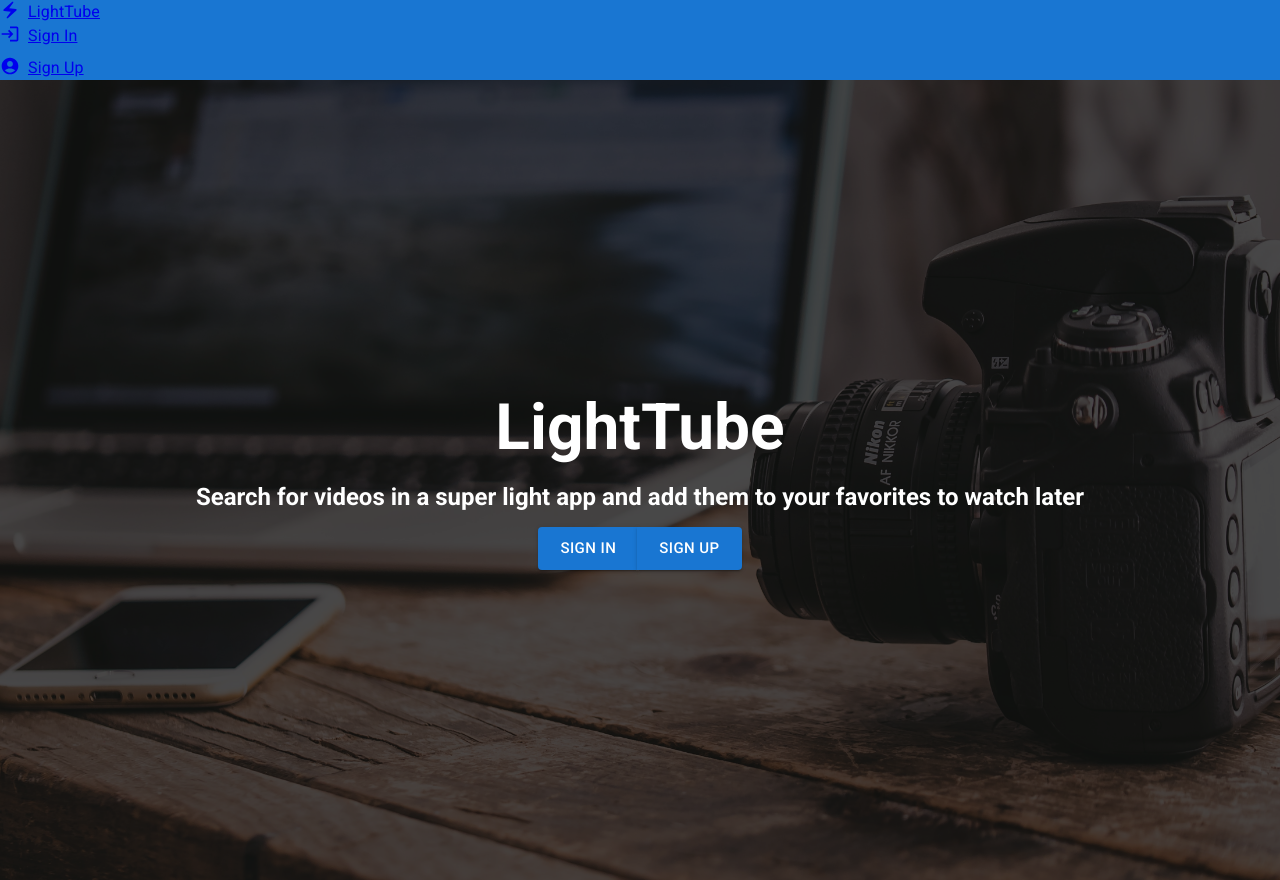
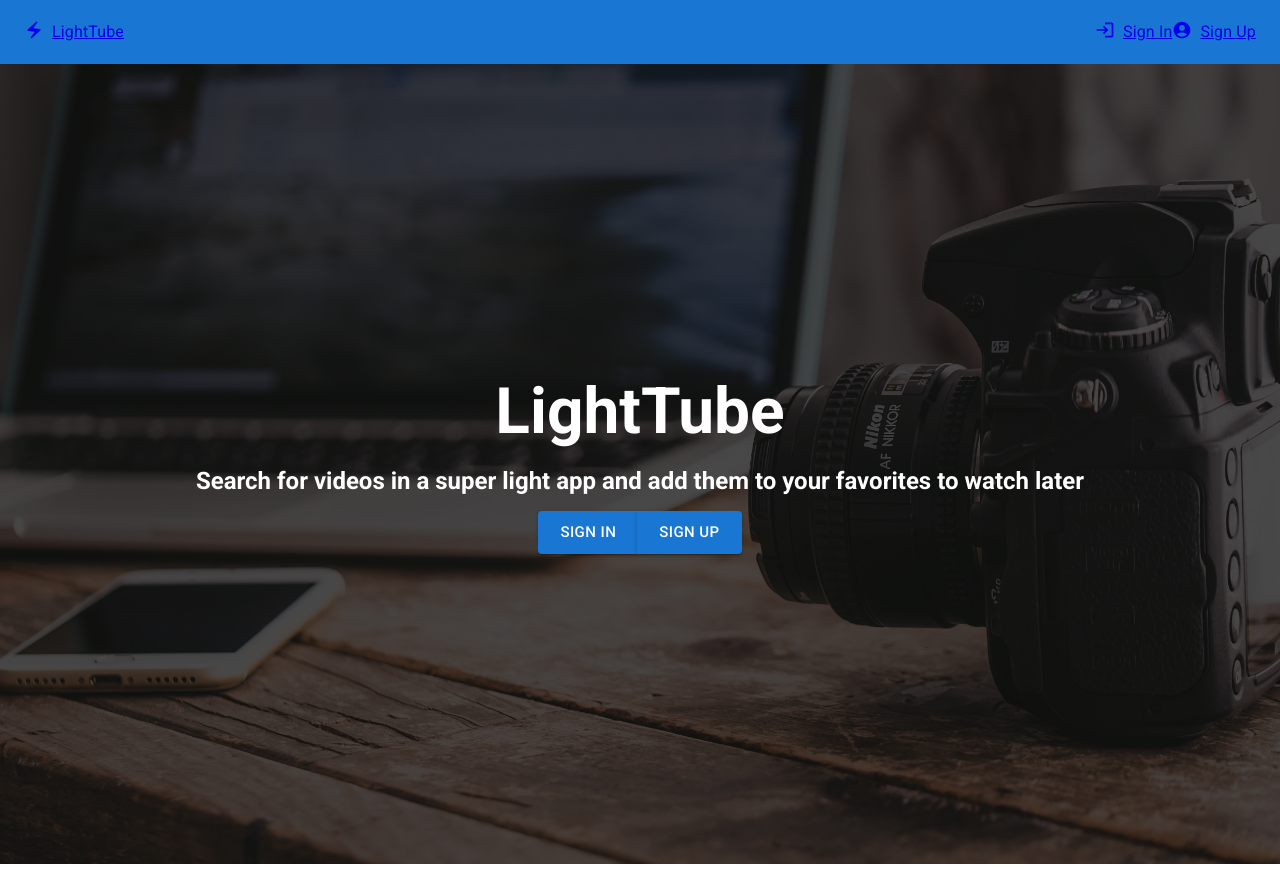
Before and after one commit to ferme1992/assement-lighttube, a React (Create React App) app in the folder client/: page / in a window 1280 px wide. Built offline with nearby package versions, Linux system fonts and the light colour scheme.

Commit message:
Navbar styling

```diff
--- a/client/src/components/layout/Navbar.tsx
+++ b/client/src/components/layout/Navbar.tsx
@@ -1,5 +1,5 @@
 import React, { useEffect } from 'react';
-import { Typography, Stack, AppBar } from '@mui/material';
+import { Typography, Stack, AppBar, Box, Toolbar } from '@mui/material';
 import {
   Logout,
   ElectricBolt,
@@ -18,45 +18,45 @@ const Navbar = () => {
       navigate('/');
     }
   }, [loggedIn]);
-  // TODO add search bar, fav, style
   const authLinks = (
-    <Stack direction='column' spacing={1}>
     <Stack direction='row' spacing={1} onClick={logout}>
       <Logout fontSize='small' />
-        <Typography component='a' sx={{ fontSize: '1rem', mb: '1rem' }}>
-          Logout
-        </Typography>
-      </Stack>
+      <Typography sx={{ fontSize: '1rem', mb: '1rem' }}>Logout</Typography>
     </Stack>
   );
   const guestLinks = (
-    <Stack direction='column' spacing={1}>
+    <>
       <Stack direction='row' spacing={1} component={Link} to='/signIn'>
         <Login fontSize='small' />
-        <Typography component='a' sx={{ fontSize: '1rem', mb: '1rem' }}>
-          Sign In
-        </Typography>
+        <Typography sx={{ fontSize: '1rem', mb: '1rem' }}>Sign In</Typography>
       </Stack>
       <Stack direction='row' spacing={1} component={Link} to='/signUp'>
         <AccountCircle fontSize='small' />
-        <Typography component='a' sx={{ fontSize: '1rem', mb: '1rem' }}>
-          Sign Up
-        </Typography>
+        <Typography sx={{ fontSize: '1rem', mb: '1rem' }}>Sign Up</Typography>
       </Stack>
-    </Stack>
+    </>
   );
 
   return (
-    //Add navbar properties, style https://mui.com/material-ui/react-app-bar/#main-content
+    <Box sx={{ flexGrow: 1 }}>
       <AppBar position='static'>
-      <Stack direction='row' spacing={1} component={Link} to='/'>
+        <Toolbar>
+          <Stack
+            direction='row'
+            spacing={1}
+            component={Link}
+            to='/'
+            sx={{ flexGrow: 1 }}
+          >
             <ElectricBolt fontSize='small' />
-        <Typography component='a' sx={{ fontSize: '1rem', mb: '1rem' }}>
+            <Typography sx={{ fontSize: '1rem', mb: '1rem' }}>
               LightTube
             </Typography>
           </Stack>
-      <>{loggedIn ? authLinks : guestLinks}</>
+          {loggedIn ? authLinks : guestLinks}
+        </Toolbar>
       </AppBar>
+    </Box>
   );
 };
 
```
Lines whose indentation alone changed are shown as unchanged.
